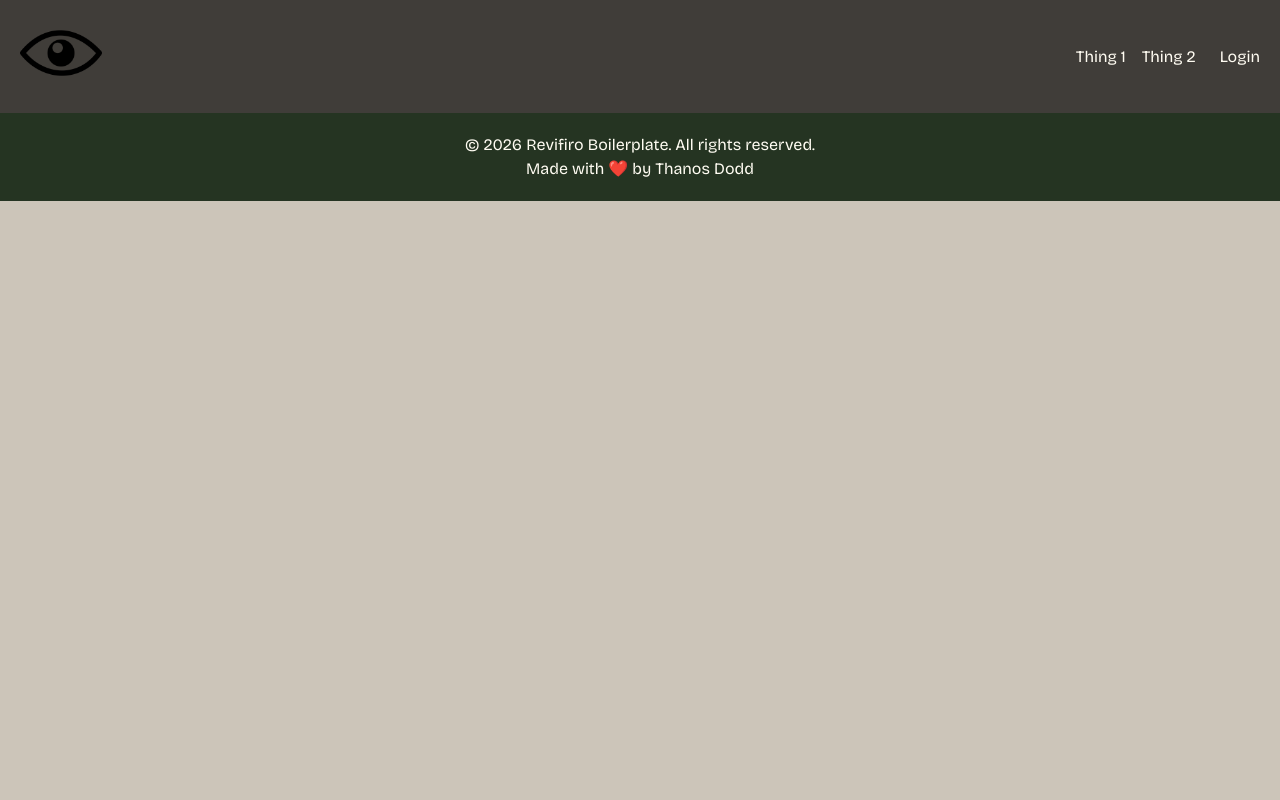
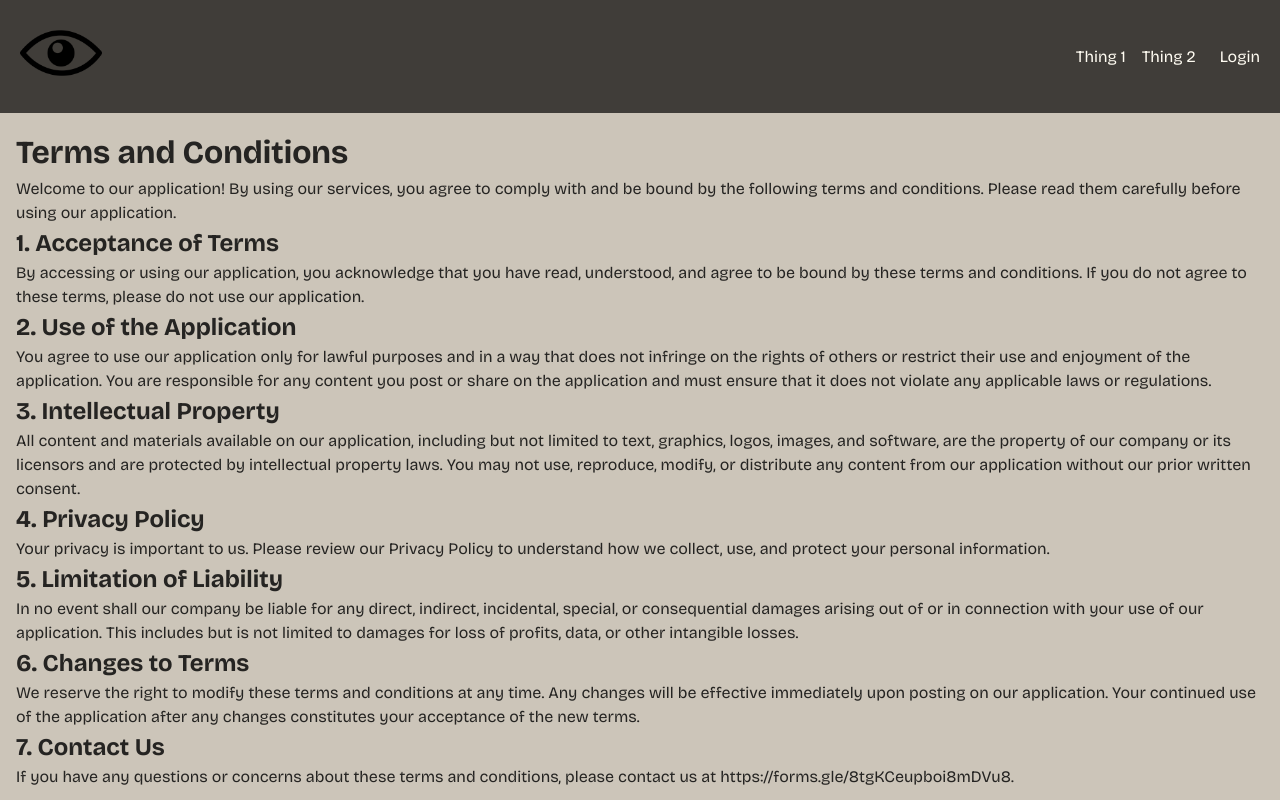
Before and after one commit to ThanosDodd/revifiro-boilerplate, a React (Vite) app: page /terms in a window 1280 px wide. Shown: the top 800 px of the page. Built offline with nearby package versions, Linux system fonts and the light colour scheme; no server answers.

Commit message:
feat: add Terms and Privacy pages; update Footer with links to policies; include Stripe dependencies

```diff
--- a/package.json
+++ b/package.json
@@ -10,10 +10,12 @@
     "preview": "vite preview"
   },
   "dependencies": {
+    "@stripe/stripe-js": "^9.5.0",
     "firebase": "^12.13.0",
     "react": "^19.2.6",
     "react-dom": "^19.2.6",
-    "react-router-dom": "^7.15.0"
+    "react-router-dom": "^7.15.0",
+    "stripe": "^22.1.1"
   },
   "devDependencies": {
     "@eslint/js": "^10.0.1",
--- a/src/App.jsx
+++ b/src/App.jsx
@@ -8,6 +8,9 @@ import Footer from "./components/Footer";
 import Home from "./pages/Home";
 import Login from "./pages/Login";
 import Dashboard from "./pages/Dashboard";
+import Terms from "./pages/Terms";
+import Privacy from "./pages/Privacy";
+
 import Thing1 from "./pages/Thing1";
 import Thing2 from "./pages/Thing2";
 
@@ -27,6 +30,8 @@ function App() {
             </ProtectedRoute>
           }
         />
+        <Route path="/terms" element={<Terms />} />
+        <Route path="/privacy" element={<Privacy />} />
         <Route path="/thing1" element={<Thing1 />} />
         <Route path="/thing2" element={<Thing2 />} />
       </Routes>
--- a/src/components/Footer.jsx
+++ b/src/components/Footer.jsx
@@ -7,9 +7,21 @@ import "./Footer.css";
 export default function Footer() {
   return (
     <footer className="foot footback">
+      <Link to="/terms" className="link">
+        Terms and Conditions
+      </Link>
+      {" | "}
+      <Link to="/privacy" className="link">
+        Privacy Policy
+      </Link>
+
+      <br />
+      <br />
+
       <p>
         © {new Date().getFullYear()} {siteConfig.name}. All rights reserved.
       </p>
+
       <p>
         Made with ❤️ by{" "}
         <a
--- /dev/null
+++ b/src/pages/Privacy.jsx
@@ -0,0 +1,26 @@
+import "./Pages.css";
+
+export default function Privacy() {
+  return (
+    <div className="page">
+      <h1>Privacy Policy</h1>
+      <p>
+        Your privacy is important to us. We do not collect any personal
+        information from our users. We do not use cookies or any tracking
+        technologies. All data is stored locally on your device and is not
+        shared with any third parties.
+      </p>
+      <p>
+        By using our app, you agree to this privacy policy. If you have any
+        questions or concerns, please contact us at{" "}
+        <a
+          href="https://forms.gle/8tgKCeupboi8mDVu8"
+          target="_blank"
+          rel="noopener noreferrer"
+        >
+          https://forms.gle/8tgKCeupboi8mDVu8
+        </a>
+      </p>
+    </div>
+  );
+}
--- /dev/null
+++ b/src/pages/Terms.jsx
@@ -0,0 +1,77 @@
+import "./Pages.css";
+
+export default function Terms() {
+  return (
+    <div className="page">
+      <h1>Terms and Conditions</h1>
+      <p>
+        Welcome to our application! By using our services, you agree to comply
+        with and be bound by the following terms and conditions. Please read
+        them carefully before using our application.
+      </p>
+
+      <h2>1. Acceptance of Terms</h2>
+      <p>
+        By accessing or using our application, you acknowledge that you have
+        read, understood, and agree to be bound by these terms and conditions.
+        If you do not agree to these terms, please do not use our application.
+      </p>
+
+      <h2>2. Use of the Application</h2>
+      <p>
+        You agree to use our application only for lawful purposes and in a way
+        that does not infringe on the rights of others or restrict their use and
+        enjoyment of the application. You are responsible for any content you
+        post or share on the application and must ensure that it does not
+        violate any applicable laws or regulations.
+      </p>
+
+      <h2>3. Intellectual Property</h2>
+      <p>
+        All content and materials available on our application, including but
+        not limited to text, graphics, logos, images, and software, are the
+        property of our company or its licensors and are protected by
+        intellectual property laws. You may not use, reproduce, modify, or
+        distribute any content from our application without our prior written
+        consent.
+      </p>
+
+      <h2>4. Privacy Policy</h2>
+      <p>
+        Your privacy is important to us. Please review our Privacy Policy to
+        understand how we collect, use, and protect your personal information.
+      </p>
+
+      <h2>5. Limitation of Liability</h2>
+      <p>
+        In no event shall our company be liable for any direct, indirect,
+        incidental, special, or consequential damages arising out of or in
+        connection with your use of our application. This includes but is not
+        limited to damages for loss of profits, data, or other intangible
+        losses.
+      </p>
+
+      <h2>6. Changes to Terms</h2>
+      <p>
+        We reserve the right to modify these terms and conditions at any time.
+        Any changes will be effective immediately upon posting on our
+        application. Your continued use of the application after any changes
+        constitutes your acceptance of the new terms.
+      </p>
+
+      <h2>7. Contact Us</h2>
+      <p>
+        If you have any questions or concerns about these terms and conditions,
+        please contact us at{" "}
+        <a
+          href="https://forms.gle/8tgKCeupboi8mDVu8"
+          target="_blank"
+          rel="noopener noreferrer"
+        >
+          https://forms.gle/8tgKCeupboi8mDVu8
+        </a>
+        .
+      </p>
+    </div>
+  );
+}
```
Also changed, not shown: 1 other file (tests, documents, lock files or other folders).
